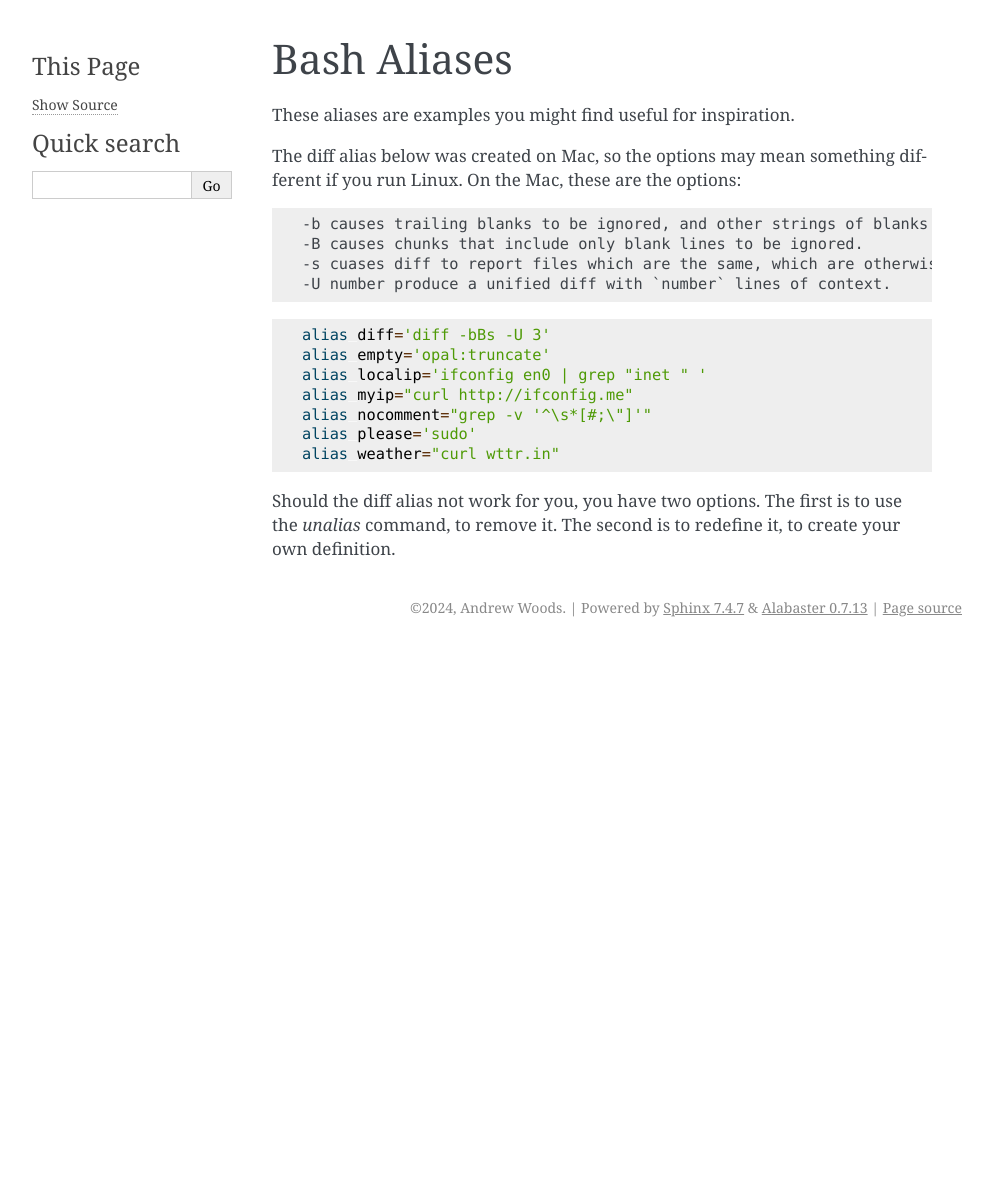
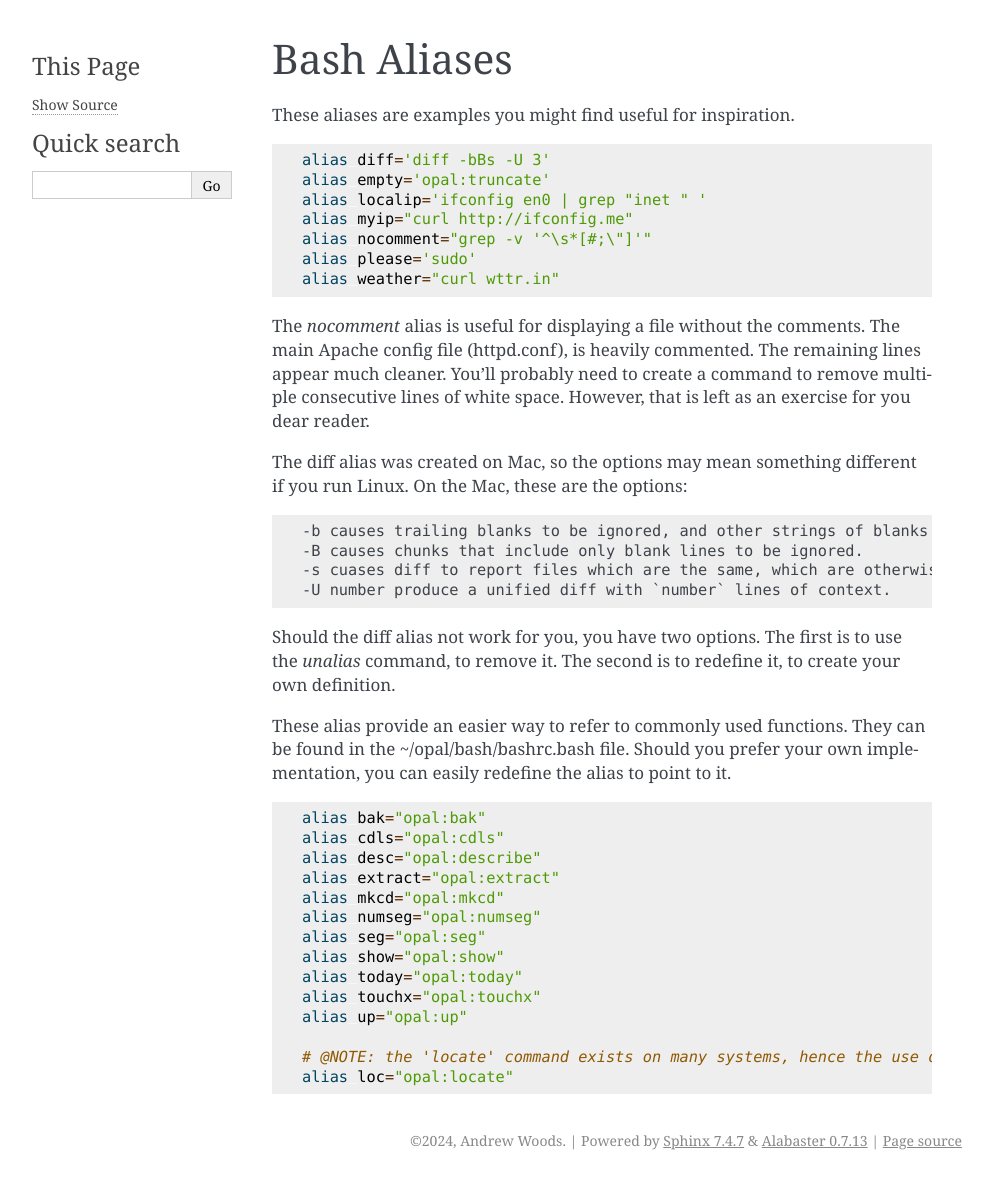
Before and after one commit to andrewwoods/opal-documentation-rtd, a Sphinx documentation site: the page built from docs/source/bash-aliases.rst, in a window 1280 px wide. Shown: the whole page, without its empty margins (148-1141 px from the left). Built offline with Sphinx 7.4.7, drawn with Linux system fonts in a browser that asks for light colours; before the commit the page ends 900 px from its top, so only the background shows below that.

Commit message:
Update Bash Aliases page

```diff
--- a/docs/source/bash-aliases.rst
+++ b/docs/source/bash-aliases.rst
@@ -5,16 +5,7 @@ Bash Aliases
 
 These aliases are examples you might find useful for inspiration.
 
-The diff alias below was created on Mac, so the options may mean something
-different if you run Linux. On the Mac, these are the options::
-
-    -b causes trailing blanks to be ignored, and other strings of blanks to compare equal.
-    -B causes chunks that include only blank lines to be ignored.
-    -s cuases diff to report files which are the same, which are otherwise not mentioned.
-    -U number produce a unified diff with `number` lines of context.
-
-
-.. code-block :: bash
+.. code-block:: bash
 
     alias diff='diff -bBs -U 3'
     alias empty='opal:truncate'
@@ -24,6 +15,40 @@ different if you run Linux. On the Mac, these are the options::
     alias please='sudo'
     alias weather="curl wttr.in"
 
-Should the diff alias not work for you, you have two options.
-The first is to use the `unalias` command, to remove it. The second is to
-redefine it, to create your own definition.
+The `nocomment` alias is useful for displaying a file without the comments. The
+main Apache config file (httpd.conf), is heavily commented. The remaining lines
+appear much cleaner. You'll probably need to create a command to remove
+multiple consecutive lines of white space. However, that is left as an exercise
+for you dear reader.
+
+The diff alias was created on Mac, so the options may mean something different
+if you run Linux. On the Mac, these are the options:
+::
+
+    -b causes trailing blanks to be ignored, and other strings of blanks to compare equal.
+    -B causes chunks that include only blank lines to be ignored.
+    -s cuases diff to report files which are the same, which are otherwise not mentioned.
+    -U number produce a unified diff with `number` lines of context.
+
+Should the diff alias not work for you, you have two options. The first is to
+use the `unalias` command, to remove it. The second is to redefine it, to
+create your own definition.
+
+These alias provide an easier way to refer to commonly used functions. They can be found in the ~/opal/bash/bashrc.bash file. Should you prefer your own implementation, you can easily redefine the alias to point to it.
+
+.. code-block:: bash
+
+    alias bak="opal:bak"
+    alias cdls="opal:cdls"
+    alias desc="opal:describe"
+    alias extract="opal:extract"
+    alias mkcd="opal:mkcd"
+    alias numseg="opal:numseg"
+    alias seg="opal:seg"
+    alias show="opal:show"
+    alias today="opal:today"
+    alias touchx="opal:touchx"
+    alias up="opal:up"
+
+    # @NOTE: the 'locate' command exists on many systems, hence the use of 'loc'
+    alias loc="opal:locate"
```
